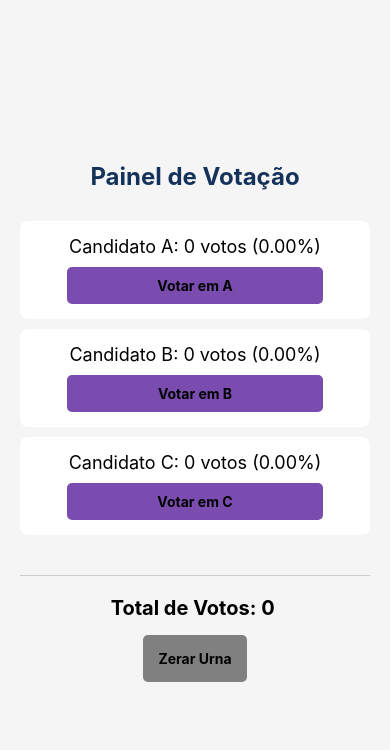
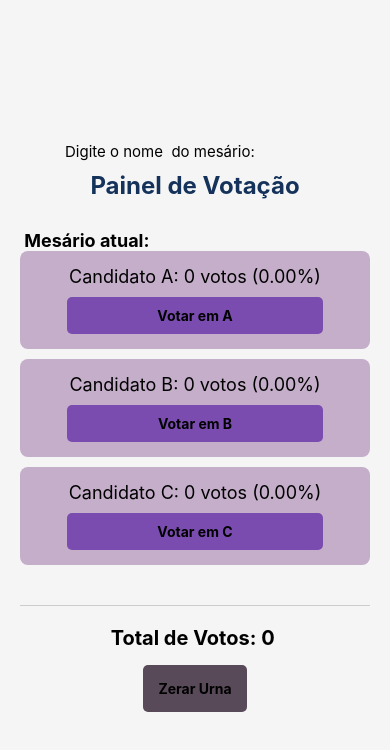
Before and after one commit to L3ili/inf204-desenvolvimento_mobile, a React Native app: screen / in a window 390 px wide. Shown: the top 750 px of the page. Built offline with nearby package versions, Linux system fonts and the light colour scheme.

Commit message:
feat: adiciona campo para mesário

```diff
--- a/App.js
+++ b/App.js
@@ -1,5 +1,5 @@
 import React, { useState } from "react";
-import { StyleSheet, Text, View, TouchableOpacity } from "react-native";
+import { StyleSheet, Text, View, TouchableOpacity, TextInput } from "react-native";
 export default function UrnaEletronica() {
 // Criando estados independentes para cada candidato
 const [votosA, setVotosA] = useState(0);
@@ -19,9 +19,18 @@ const PorcentagemA = votosA > 0 ? (votosA / totalVotos) * 100 : 0;
 const PorcentagemB = votosB > 0 ? (votosB / totalVotos) * 100 : 0;
 const PorcentagemC = votosC > 0 ? (votosC / totalVotos) * 100 : 0;
 
+const [mesario, setMesario] = useState("");
+
 return (
 <View style={styles.container}>
+<TextInput
+style={styles.input}
+placeholder="Digite o nome  do mesário: "
+value={mesario}
+onChangeText={(texto) => setMesario(texto)}
+/>
 <Text style={styles.titulo}>Painel de Votação</Text>
+<Text style={styles.textomesario}> Mesário atual: {mesario} </Text>
 {/* Candidato A */}
 <View style={styles.candidatoContainer}>
 <Text style={styles.nomeCandidato}>Candidato A: {votosA} votos ({PorcentagemA.toFixed(2)}%)</Text>
@@ -77,7 +86,7 @@ color: "#14325A", // ProBlue
 },
 candidatoContainer: {
 width: "100%",
-backgroundColor: "#FFF",
+backgroundColor: "#c4aec9",
 padding: 15,
 borderRadius: 8,
 marginBottom: 10,
@@ -91,5 +100,18 @@ textoBotao: { color: "#000000", fontWeight: "bold" },
 rodape: { marginTop: 30, alignItems: "center", width: "100%", borderTopWidth:
 1, borderColor: "#CCC", paddingTop: 20 },
 totalTexto: { fontSize: 20, fontWeight: "bold", marginBottom: 15 },
-botaoZerar: { backgroundColor: "#808080", padding: 15, borderRadius: 5 }
+botaoZerar: { backgroundColor: "#584a59", padding: 15, borderRadius: 5 },
+input: {
+width: "80%",
+padding: 10,
+fontSize: 15,
+textAlign: "left",
+},
+textomesario: {
+  color: "#000000",
+  fontWeight: "bold",
+  fontSize: 18,
+  textAlign: "left",
+  width: "100%",
+},
 });
```
